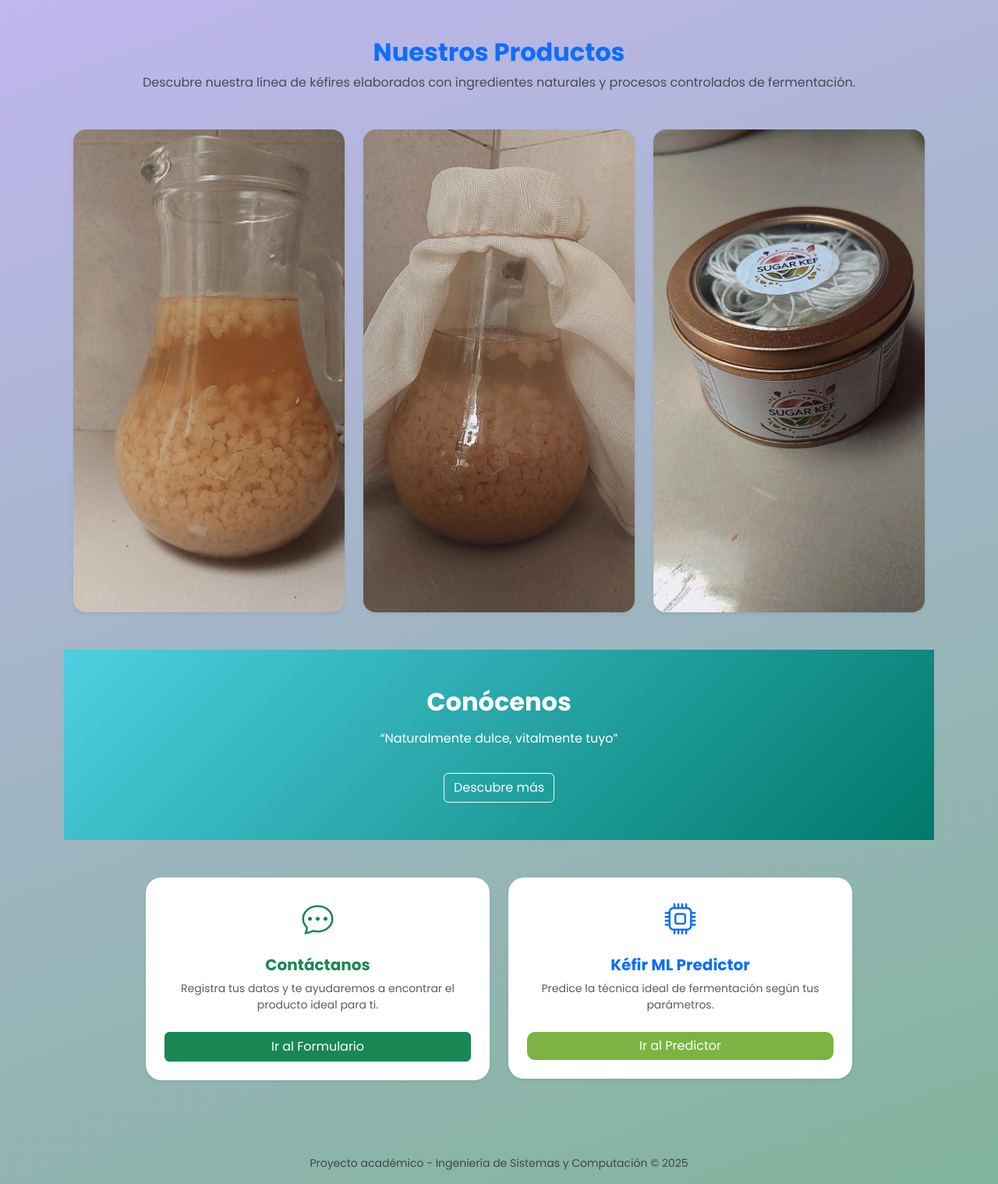
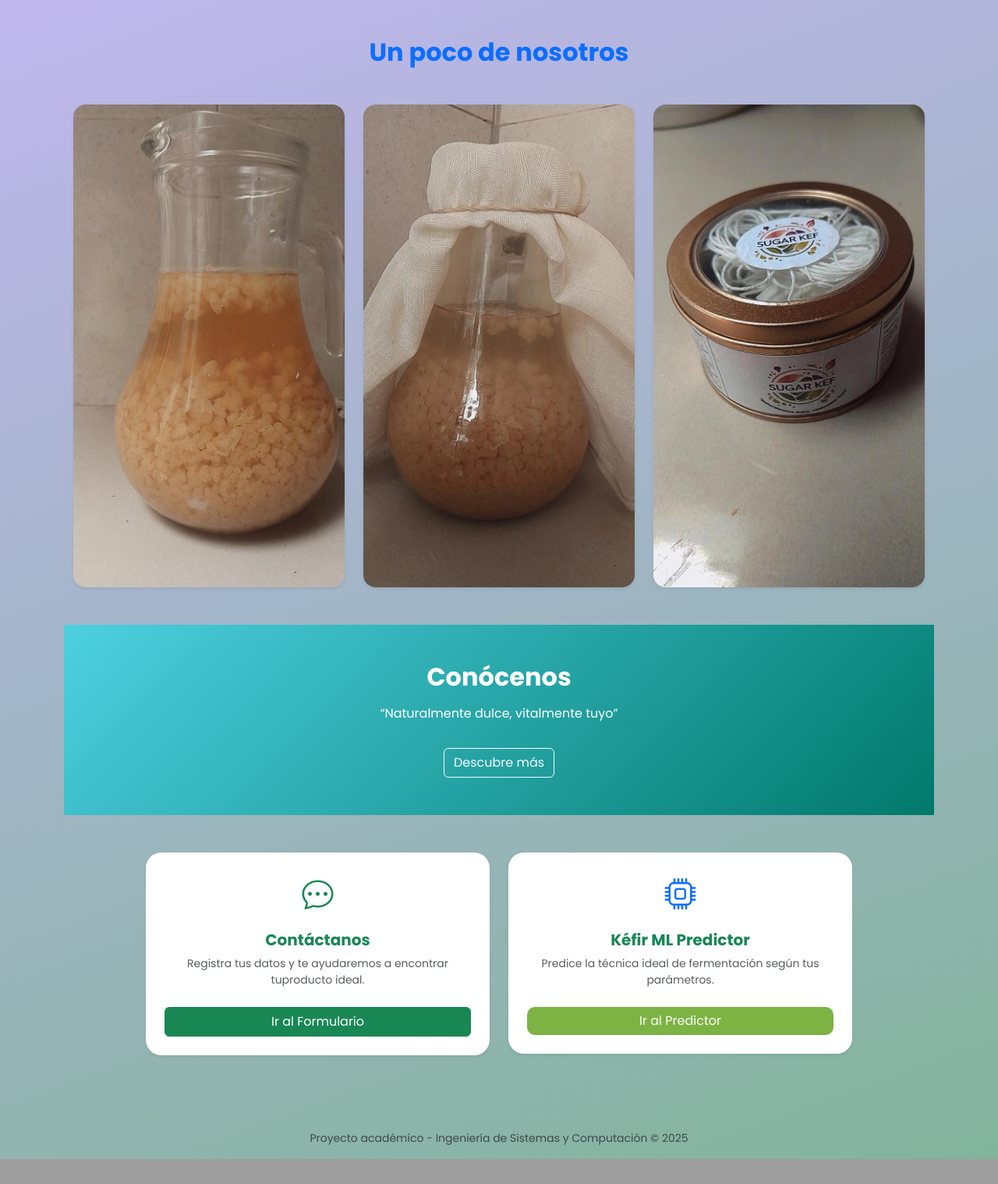
Before and after one commit to manuelarodriguezlopez/ChatBotML, a Flask app: page /dashboard in a window 1280 px wide. Shown: the part 416-1934 px from the top of the page at 78% size. After the commit the page ends 1902 px from the top, so only its background shows below. Run offline with Flask 3, Linux system fonts and the light colour scheme; a user stored in the database is signed in.

Commit message:
cambios realizacos al modelo y templates

```diff
--- a/templates/dashboard.html
+++ b/templates/dashboard.html
@@ -11,8 +11,8 @@
 <!-- PRODUCTOS DESTACADOS -->
 <section class="container py-5">
   <div class="text-center mb-5">
-    <h2 class="fw-bold text-primary">Nuestros Productos</h2>
-    <p class="text-muted">Descubre nuestra línea de kéfires elaborados con ingredientes naturales y procesos controlados de fermentación.</p>
+    <h2 class="fw-bold text-primary">Un poco de nosotros</h2>
+
   </div>
 
   <div class="row g-4 justify-content-center">
@@ -82,14 +82,14 @@
       <div class="card border-0 shadow-sm text-center p-4">
         <i class="bi bi-chat-dots text-success fs-1 mb-3"></i>
         <h5 class="fw-bold text-success">Contáctanos</h5>
-        <p class="text-muted small">Registra tus datos y te ayudaremos a encontrar el producto ideal para ti.</p>
+        <p class="text-muted small">Registra tus datos y te ayudaremos a encontrar tuproducto ideal.</p>
         <a href="{{ url_for('pedido') }}" class="btn btn-success mt-2">Ir al Formulario</a>
       </div>
     </div>
     <div class="col-md-5">
       <div class="card border-0 shadow-sm text-center p-4">
         <i class="bi bi-cpu text-primary fs-1 mb-3"></i>
-        <h5 class="fw-bold text-primary">Kéfir ML Predictor</h5>
+        <h5 class="fw-bold text-success">Kéfir ML Predictor</h5>
         <p class="text-muted small">Predice la técnica ideal de fermentación según tus parámetros.</p>
         <a href="{{ url_for('predict') }}" class="btn btn-primary mt-2">Ir al Predictor</a>
       </div>
--- a/templates/login.html
+++ b/templates/login.html
@@ -14,7 +14,7 @@
 <body class="d-flex align-items-center justify-content-center vh-100">
 
   <div class="card p-4" style="width: 380px;">
-    <h3 class="text-center mb-3 text-primary"><i class="bi bi-droplet-half me-2"></i>SUGAR KEF</h3>
+    <h3 class="text-center mb-3 text-primary">SUGAR KEF</h3>
     <p class="text-center text-muted mb-4">Accede a tu cuenta</p>
 
     {% with messages = get_flashed_messages(with_categories=true) %}
--- a/templates/pedido.html
+++ b/templates/pedido.html
@@ -133,8 +133,8 @@
             <select class="form-select" id="producto" name="producto" required>
               <option value="">Selecciona un producto...</option>
               <option value="Kéfir clásico">Kéfir clásico</option>
-              <option value="Kéfir con frutas">Kéfir con frutas</option>
-              <option value="Kéfir sin azúcar">Kéfir sin azúcar</option>
+              <option value="Kéfir con frutas">Kéfir de uva</option>
+              <option value="Kéfir sin azúcar">Kéfir de piña</option>
             </select>
           </div>
 
```
Also changed, not shown: instance/chatbotml.db.
